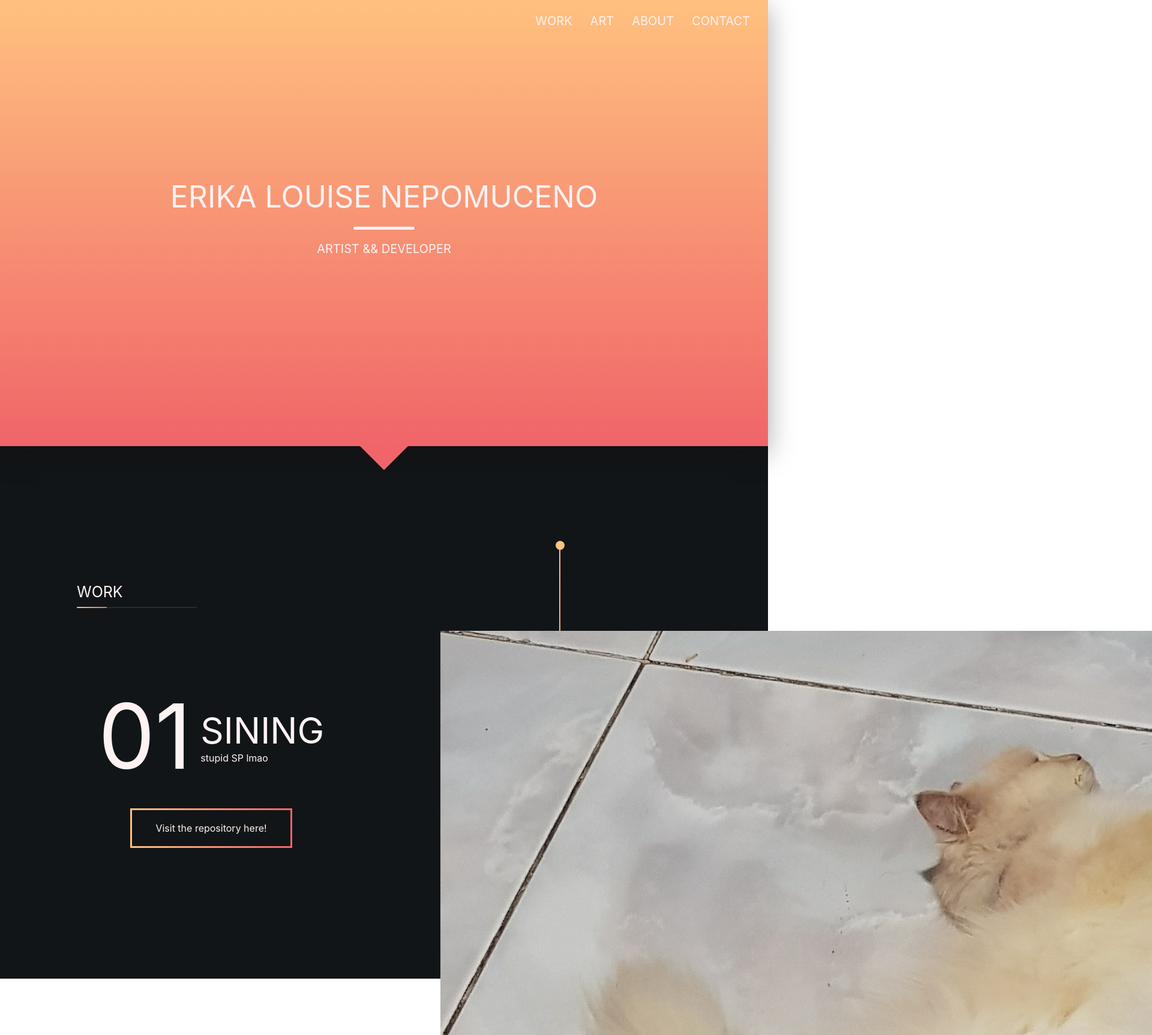
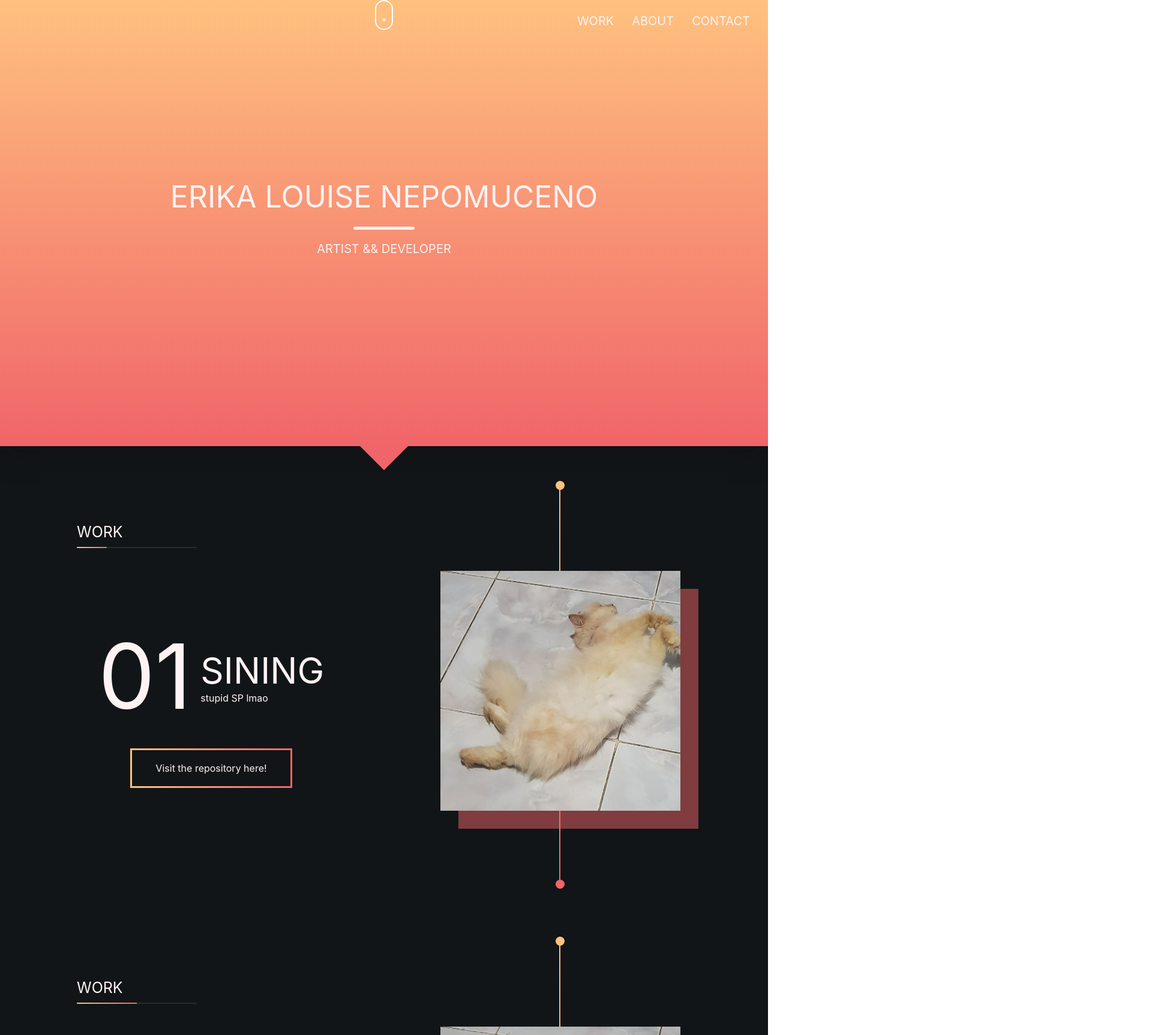
Before and after one commit to StrawbErika/Portfolio, a React (Create React App) app: page / in a window 1280 px wide. Shown: the top 1726 px of the page at 60% size, 1920 px wide, since content can reach past the window. Built offline with nearby package versions, Linux system fonts and the light colour scheme.

Commit message:
Fixed image ratio, animated scroll button, fixing smooth scroll animation

```diff
--- a/src/App.module.scss
+++ b/src/App.module.scss
@@ -1,8 +1,4 @@
 .app {
-  // background-color: #fff2f3;
-  // background-color: #282c34;
-  // background-color: #342a28;
-  // background-color: #211a1a;
   background-color: #111517;
   min-height: 100vh;
   // height: 100%;
--- /dev/null
+++ b/src/Components/CircleScroll/style.module.scss
@@ -0,0 +1,46 @@
+.circleScroll a span::before {
+  position: absolute;
+  top: 10px;
+  left: 50%;
+  content: "";
+  width: 6px;
+  height: 6px;
+  margin-left: -3px;
+  background-color: #fff;
+  border-radius: 100%;
+  -webkit-animation: sdb10 2s infinite;
+  animation: sdb10 2s infinite;
+  box-sizing: border-box;
+}
+@-webkit-keyframes sdb10 {
+  0% {
+    -webkit-transform: translate(0, 0);
+    opacity: 0;
+  }
+  40% {
+    opacity: 1;
+  }
+  80% {
+    -webkit-transform: translate(0, 20px);
+    opacity: 0;
+  }
+  100% {
+    opacity: 0;
+  }
+}
+@keyframes sdb10 {
+  0% {
+    transform: translate(0, 0);
+    opacity: 0;
+  }
+  40% {
+    opacity: 1;
+  }
+  80% {
+    transform: translate(0, 20px);
+    opacity: 0;
+  }
+  100% {
+    opacity: 0;
+  }
+}
--- /dev/null
+++ b/src/Components/MouseScroll/index.js
@@ -0,0 +1,14 @@
+import React from "react";
+import styles from "./style.module.scss";
+
+export function MouseScroll() {
+  return (
+    <div>
+      <div className={styles.mouseScroll}>
+        <a href="#works">
+          <span></span>
+        </a>
+      </div>
+    </div>
+  );
+}
--- /dev/null
+++ b/src/Components/MouseScroll/style.module.scss
@@ -0,0 +1,57 @@
+.mouseScroll a span {
+  position: absolute;
+  top: 0;
+  left: 50%;
+  width: 30px;
+  height: 50px;
+  margin-left: -15px;
+  border: 2px solid #fff;
+  border-radius: 50px;
+  box-sizing: border-box;
+}
+.mouseScroll a span::before {
+  position: absolute;
+  top: 10px;
+  left: 50%;
+  content: "";
+  width: 6px;
+  height: 6px;
+  margin-left: -3px;
+  background-color: #fff;
+  border-radius: 100%;
+  -webkit-animation: sdb10 2s infinite;
+  animation: sdb10 2s infinite;
+  box-sizing: border-box;
+}
+@-webkit-keyframes sdb10 {
+  0% {
+    -webkit-transform: translate(0, 0);
+    opacity: 0;
+  }
+  40% {
+    opacity: 1;
+  }
+  80% {
+    -webkit-transform: translate(0, 20px);
+    opacity: 0;
+  }
+  100% {
+    opacity: 0;
+  }
+}
+@keyframes sdb10 {
+  0% {
+    transform: translate(0, 0);
+    opacity: 0;
+  }
+  40% {
+    opacity: 1;
+  }
+  80% {
+    transform: translate(0, 20px);
+    opacity: 0;
+  }
+  100% {
+    opacity: 0;
+  }
+}
--- a/src/Pages/WelcomePage/index.js
+++ b/src/Pages/WelcomePage/index.js
@@ -1,5 +1,6 @@
 import React from "react";
 import styles from "./style.module.scss";
+import { MouseScroll } from "./../../Components/MouseScroll";
 import { yieldExpression } from "@babel/types";
 
 export function WelcomePage() {
@@ -7,7 +8,7 @@ export function WelcomePage() {
     <div className={styles.page}>
       <div className={styles.navBar}>
         <p> WORK</p>
-        <p> ART</p>
+        {/* <p> ART</p> */}
         <p> ABOUT</p>
         <p> CONTACT</p>
       </div>
@@ -19,8 +20,9 @@ export function WelcomePage() {
           <p> ARTIST && DEVELOPER </p>
         </div>
         {/* <div className={styles.darkerHalf}></div> */}
+        <MouseScroll />
       </div>
-      <div className={styles.arrowDown}></div>
+      {/* <div className={styles.arrowDown}></div> */}
     </div>
   );
 }
--- a/src/Pages/WorkPage/Project/index.js
+++ b/src/Pages/WorkPage/Project/index.js
@@ -1,13 +1,27 @@
 import React from "react";
 import styles from "./style.module.scss";
 import { ProgressBar } from "../../../Components/ProgressBar";
-export function Project({ Title, Description, Picture, Count, Percent }) {
+export function Project({
+  Title,
+  Description,
+  Picture,
+  Count,
+  Percent,
+  Height,
+  Width
+}) {
+  console.log(Percent);
+  console.log(Height);
+  console.log(Width);
   return (
     <div className={styles.project}>
       <div className={styles.pictureContainer}>
         <div className={styles.vl}>
           <div className={styles.circleTop}> </div>
-          <div className={styles.picture}>
+          <div
+            className={styles.picture}
+            styles={{ height: Height / 100, width: Width / 100 }}
+          >
             <img
               src={Picture}
               style={{
@@ -16,9 +30,11 @@ export function Project({ Title, Description, Picture, Count, Percent }) {
               alt="Logo"
             />
           </div>
-          <div className={styles.bottomShadow}></div>
+          <div
+            className={styles.bottomShadow}
+            // styles={{ height: Height, width: Width }}
+          ></div>
           <div className={styles.circleBottom}></div>
-          {/* Picture & bottom shadow as components */}
         </div>
       </div>
       <div className={styles.workCount}>
--- a/src/Pages/WorkPage/Project/style.module.scss
+++ b/src/Pages/WorkPage/Project/style.module.scss
@@ -1,7 +1,10 @@
 .project {
+  background-color: #111517;
   position: relative;
-  height: 100%;
+  height: calc(95vh - 100px);
+  // height: 95%;
   .workCount {
+    background-color: #111517;
     margin-top: 100px;
     color: #fff2f3;
 
@@ -71,17 +74,21 @@
         top: 150px;
         right: -200px;
         z-index: 100;
-        background-position: center;
-        background-size: cover;
+        object-fit: contain;
+        overflow: hidden;
+        img {
+          // max-height: 100%;
+          height: 100%;
+        }
       }
       .bottomShadow {
         background-color: rgba(240, 101, 105, 1);
         opacity: 0.5;
         position: absolute;
+        top: 180px;
+        right: -230px;
         height: 400px;
         width: 400px;
-        top: 180px;
-        right: -230px;
         // z-index: -1;
       }
 
--- a/src/Pages/WorkPage/index.js
+++ b/src/Pages/WorkPage/index.js
@@ -5,7 +5,7 @@ import project1 from "./../../Assets/Images/minkSquare.jpg";
 
 export function WorkPage() {
   return (
-    <div className={styles.work}>
+    <div id="works" className={styles.work}>
       <Project
         Title={"SINING"}
         Description={"stupid SP lmao"}
--- a/src/Pages/WorkPage/style.module.scss
+++ b/src/Pages/WorkPage/style.module.scss
@@ -1,4 +1,5 @@
 .work {
   height: 95vh;
-  padding-top: 10%;
+  margin-top: 10%;
+  background-color: #111517;
 }
```
Also changed, not shown: src/Components/CircleScroll/index.js (added, +14 -0 lines).
